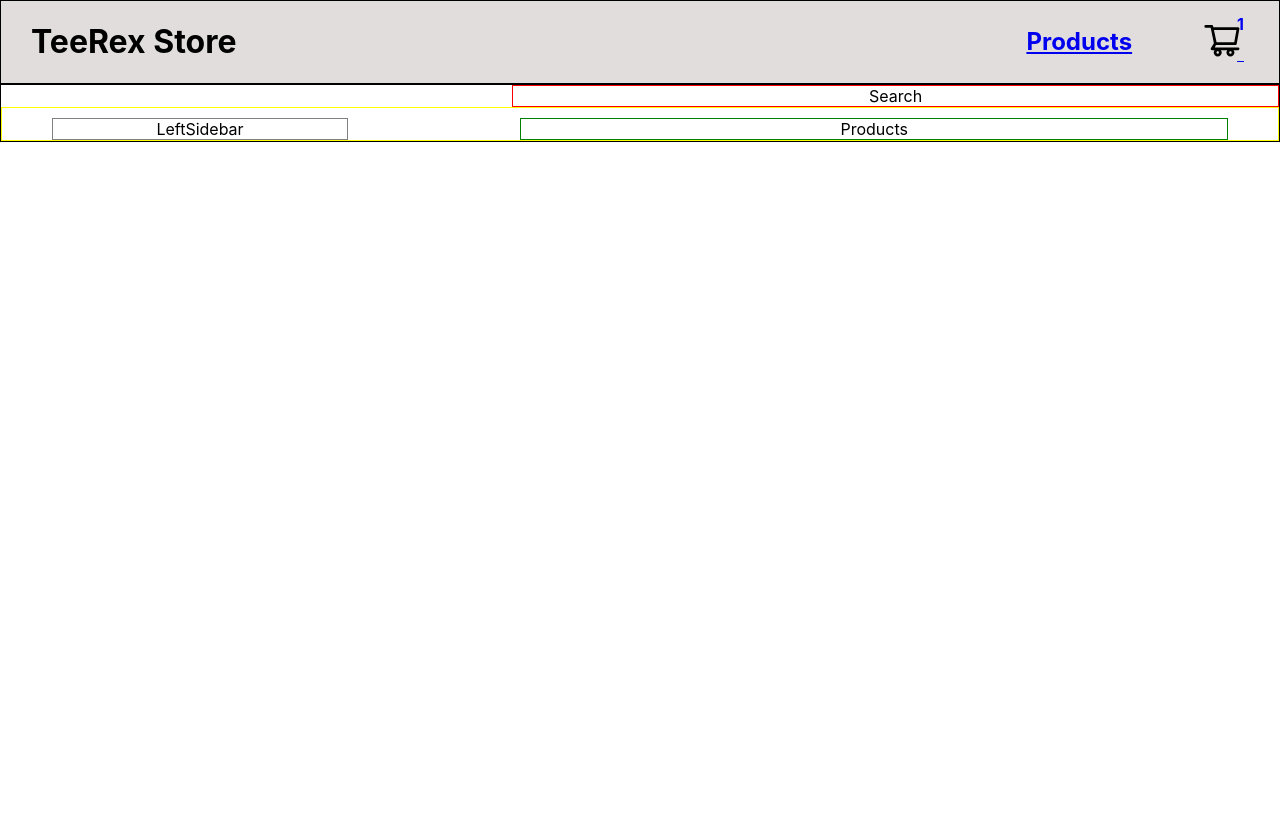
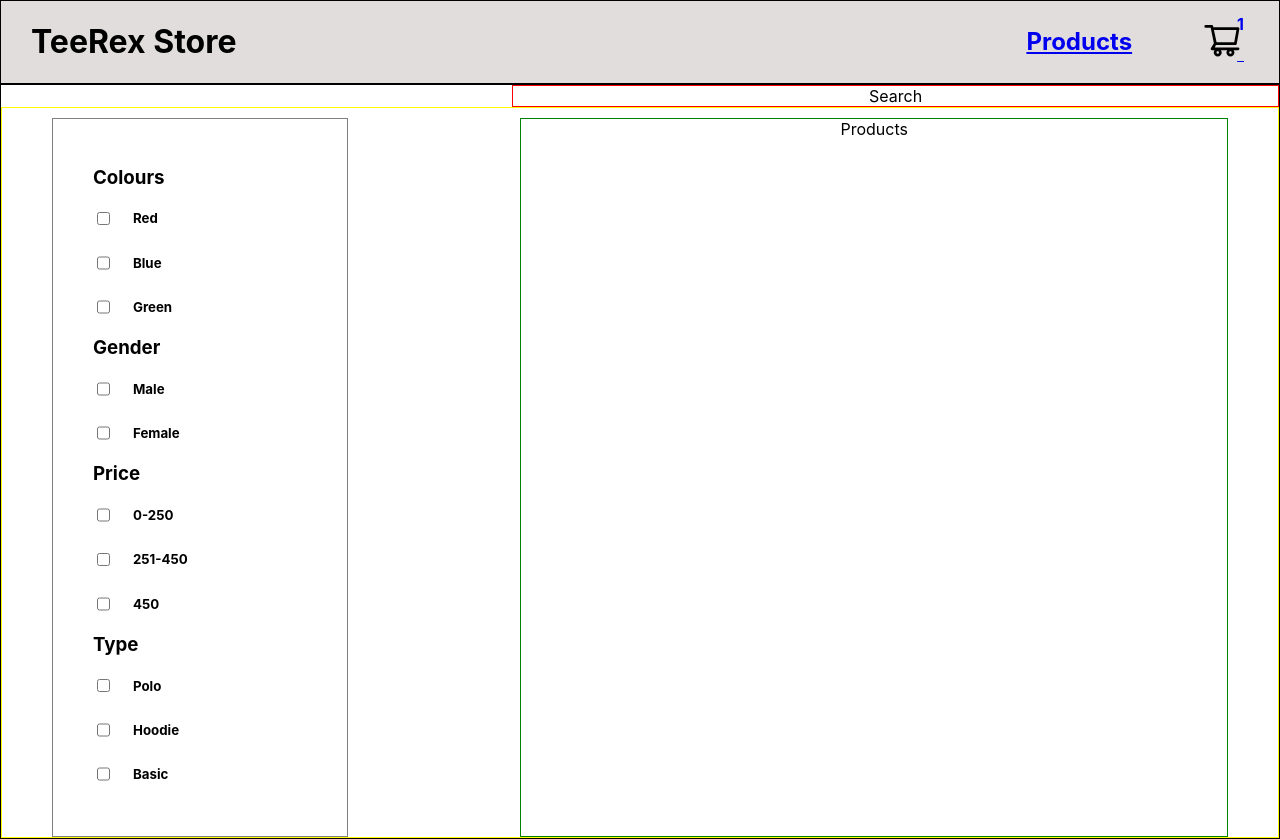
Before and after one commit to Pooja-Dhuri/GeekTrust, a React (Create React App) app: page / in a window 1280 px wide. Before the commit the page ends 800 px from the top, so only its background shows below. Built offline with nearby package versions, Linux system fonts and the light colour scheme.

Commit message:
filter ui completed

```diff
--- a/src/components/LeftSideBar/LeftSidebar.jsx
+++ b/src/components/LeftSideBar/LeftSidebar.jsx
@@ -1,8 +1,74 @@
 import React from 'react'
+import style from './leftsidebar.module.css'
 
 const LeftSidebar = () => {
   return (
-    <div>LeftSidebar</div>
+    <div className={style.filter_main_box}>
+
+        {/* colours */}
+        <div>
+            <h3>Colours</h3>
+            <div>
+                <input type="checkbox" />
+                <h5>Red</h5>
+            </div>
+            <div>
+                <input type="checkbox" />
+                <h5>Blue</h5>
+            </div>
+            <div>
+                <input type="checkbox" />
+                <h5>Green</h5>
+            </div>
+
+
+        {/* gender */}
+
+            <h3>Gender</h3>
+            <div>
+                <input type="checkbox" />
+                <h5>Male</h5>
+            </div>
+            <div>
+                <input type="checkbox" />
+                <h5>Female</h5>
+            </div>
+
+
+        {/*price  */}
+
+            <h3>Price</h3>
+            <div>
+                <input type="checkbox" />
+                <h5>0-250</h5>
+            </div>
+            <div>
+                <input type="checkbox" />
+                <h5>251-450</h5>
+            </div>
+            <div>
+                <input type="checkbox" />
+                <h5>450</h5>
+            </div>
+
+
+        {/* type */}
+
+            <h3>Type</h3>
+            <div>
+                <input type="checkbox" />
+                <h5>Polo</h5>
+            </div>
+            <div>
+                <input type="checkbox" />
+                <h5>Hoodie</h5>
+            </div>
+            <div>
+                <input type="checkbox" />
+                <h5>Basic</h5>
+            </div>
+        </div>
+    </div>
   )
 }
 
--- /dev/null
+++ b/src/components/LeftSideBar/leftsidebar.module.css
@@ -0,0 +1,11 @@
+.filter_main_box>div>div{
+    display: flex;
+    gap: 20px;
+    /* border: 1px solid pink; */
+    line-height: 0.001px;
+}
+.filter_main_box{
+    line-height: 0.001px;
+    text-align: left;
+    padding: 40px;
+}
```
